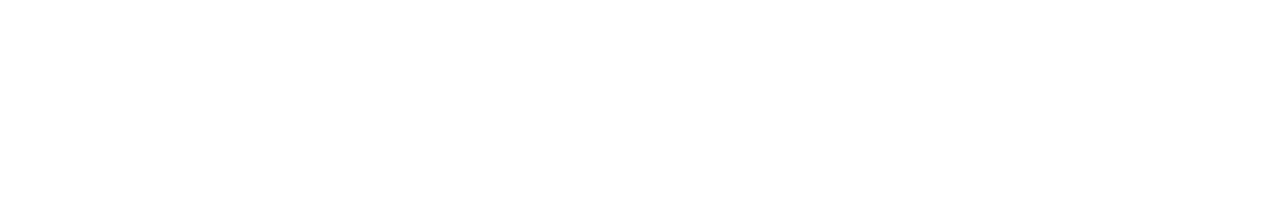
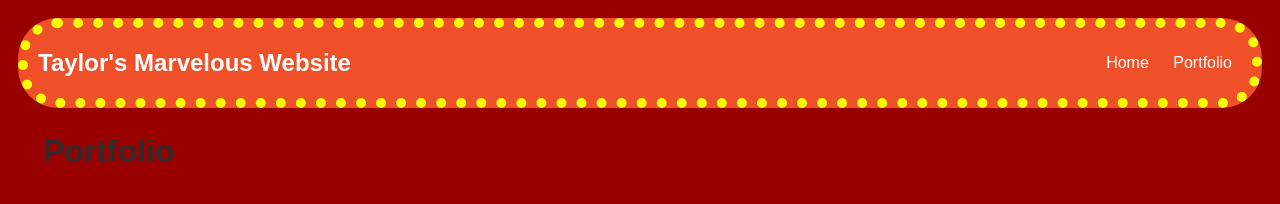
Before and after one commit to taylorshephard/taylorshephard.github.io, a plain HTML site: page portfolio.html in a window 1280 px wide. Drawn offline with nearby package versions, Linux system fonts and the light colour scheme; no server answers.

Commit message:
add portfolio.html file

```diff
--- a/portfolio.html
+++ b/portfolio.html
@@ -0,0 +1,108 @@
+<!DOCUTYPE HTML>
+<html>
+    <head>
+        <title>Taylor's Marvelous Website</title>
+        <style type="text/css">
+            body {
+                background: rgb(153, 0, 0);
+                color: rgb(45, 45, 45);
+                padding: 10px;
+                font-family: arial;
+            }
+            header {
+                font-size: 1.5em;
+                font-weight: bold;
+            }
+            h1 {
+                margin: 10px;
+            }
+            #all-contents {
+                max-width: 800px;
+                margin: auto;
+            }
+
+            /* navigation menu */
+            nav {
+                background: rgb(239, 80, 41);
+                margin: 0 auto;
+                display: flex;
+                padding: 10px;
+                border: dotted 10px yellow;
+                border-radius: 40px 40px;
+            }
+            nav header {
+                display: flex;
+                align-items: center;
+                color: rgb(255, 255, 255);
+                flex: 1;
+            }
+            nav ul {
+                list-style-image: none;
+            }
+            nav li {
+                display: inline-block;
+                padding: 0 10px;
+            }
+            nav a {
+                text-decoration: none;
+                color: #fff;
+            }
+
+            /* main container area beneath menu */
+            main {
+                background: rgb(255, 153, 0);
+                display: flex;
+            }
+            .content {
+                flex: 1;
+                padding: 15px;
+            }
+
+            /* portfolio styles */
+            #portfolio {
+                list-style-type: none;
+                padding-left: 0;
+            }
+
+            #portfolio li {
+                background: #fff;
+                padding: 10px;
+                border-radius: 10px;
+                margin-bottom: 10px;
+            }
+
+            #portfolio li:hover {
+                background: #eee;
+            }
+
+            #portfolio a {
+                text-decoration: none;
+                color: #454545;
+            }
+        </style>
+    </head>
+
+    <body>
+        <div id="all contents">
+
+        </div>
+        <nav>
+            <header>Taylor's Marvelous Website</header>
+            <ul>
+                <li><a href="index.html">Home</a>
+                </li>
+                <li><a href="portfolio.html">Portfolio</a>
+                </li>
+            </ul>
+        </nav>
+        <mai>
+            <div class="content">
+                <h1>Portfolio</h1>
+                <ul id="portfolio">
+                </ul>
+            </div>
+        </mai>
+        <script src="https://ajax.googleapis.com/ajax/libs/jquery/2.1.3/jquery.min.js"></script>
+        <script id="portfolioScript">$(document).ready(function() {$.getJSON('projects/projects.json').then(function(data) { data.projects.forEach(function(project){ $('#portfolio').append('<li><a href="projects/' + project.name + '/">' + project.title + ' : ' + project.description + '</a></li>'); }); }); });</script>
+    </body>
+</html>
```
Also changed, not shown: index.html (+4 -4 lines).
